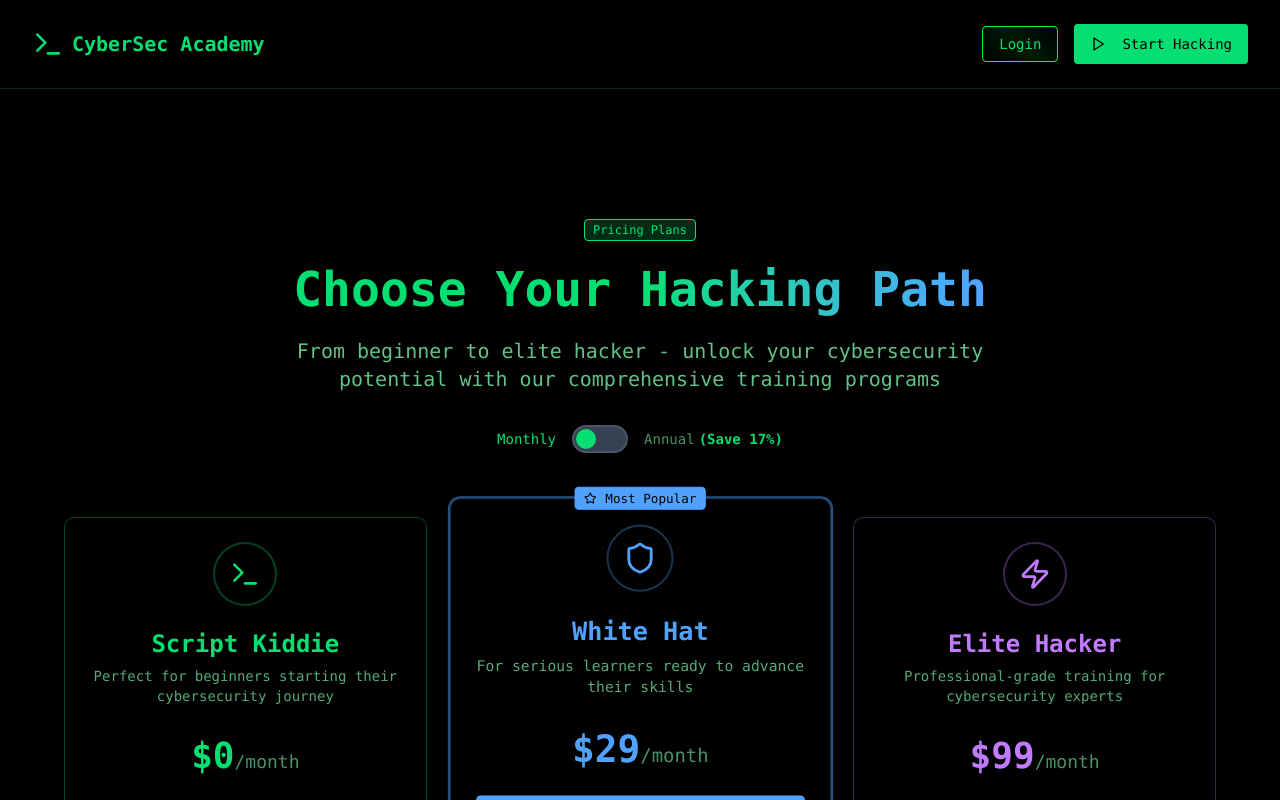
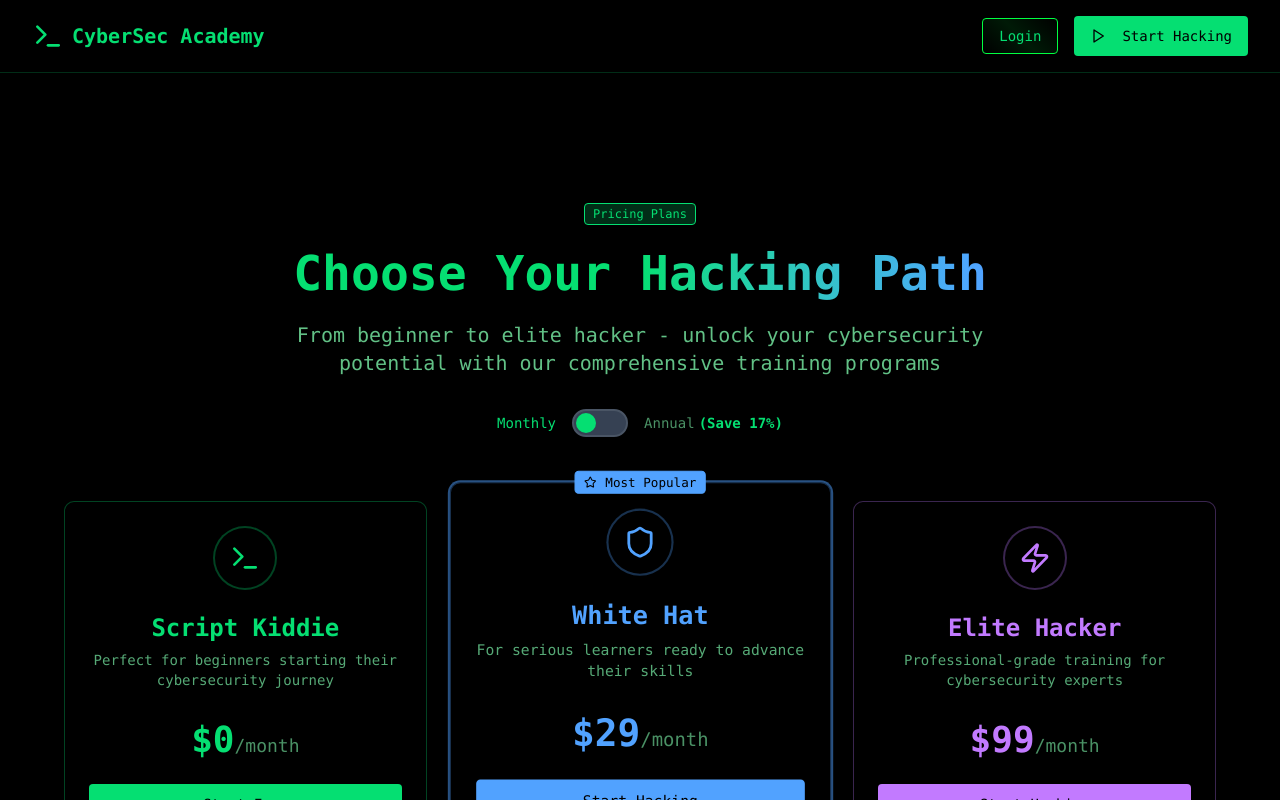
Before and after one commit to mahmudulhaquequdrati/hack-the-world, a React (Vite) app: page /pricing in a window 1280 px wide. Shown: the top 800 px of the page. Built offline with nearby package versions, Linux system fonts and the light colour scheme.

Commit message:
Update Header and UserAvatar components for improved styling and consistency. Adjust padding in EnrolledCoursePage for better layout. Enhance UI elements for a more cohesive user experience.

```diff
--- a/src/components/common/UserAvatar.tsx
+++ b/src/components/common/UserAvatar.tsx
@@ -61,7 +61,7 @@ const UserAvatar = ({ user }: UserAvatarProps) => {
     <DropdownMenu open={isOpen} onOpenChange={setIsOpen}>
       <DropdownMenuTrigger asChild>
         <div
-          className="relative h-10 w-10 rounded-full border-2 border-green-400/50 hover:border-green-400 transition-colors "
+          className="relative h-8 w-8 rounded-full border-2 border-green-400/50 hover:border-green-400 transition-colors cursor-pointer"
           onClick={() => setIsOpen(!isOpen)}
         >
           {currentUser.avatar ? (
--- a/src/components/common/header.tsx
+++ b/src/components/common/header.tsx
@@ -41,7 +41,7 @@ export function Header({ navigate }: HeaderProps) {
   return (
     <div className="">
       <nav
-        className={`flex justify-between items-center w-full   mx-auto p-6   ${
+        className={`flex justify-between items-center w-full   mx-auto py-4 px-6   ${
           maxWidth7xl ? "max-w-7xl px-4 xl:px-0" : "xl:px-8"
         }`}
       >
--- a/src/pages/EnrolledCoursePage.tsx
+++ b/src/pages/EnrolledCoursePage.tsx
@@ -394,7 +394,7 @@ const EnrolledCoursePage = () => {
     <div className="min-h-screen bg-black text-green-400 relative">
       <Header navigate={navigate} />
 
-      <div className="py-5 px-6">
+      <div className="pb-5 pt-3 px-6">
         <div className="w-full px-2 mx-auto">
           <CourseHeader
             course={course}
```
